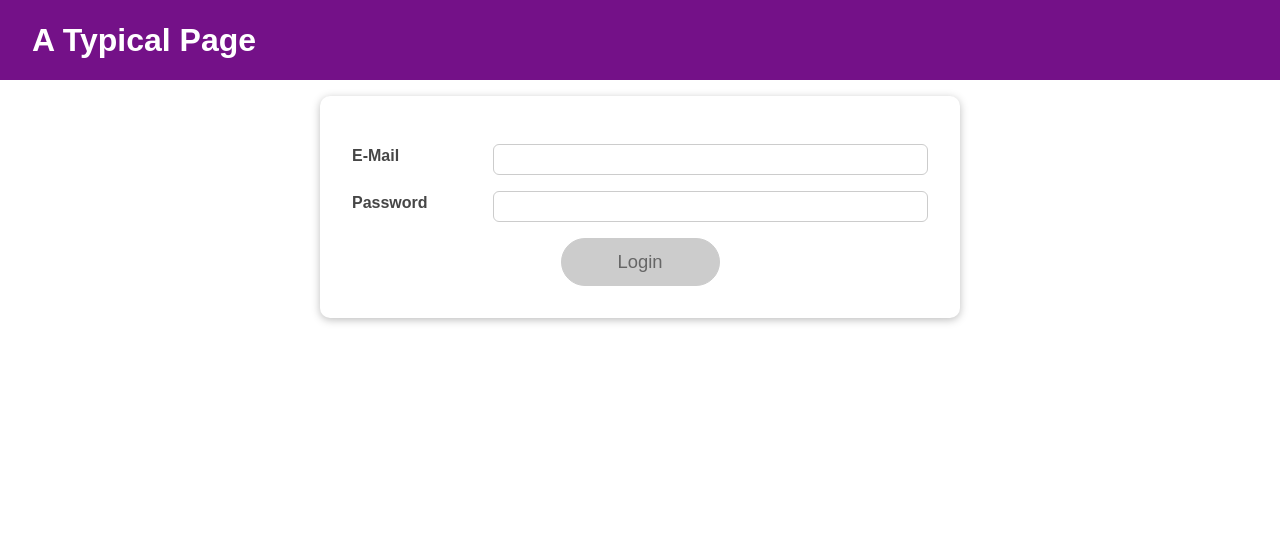
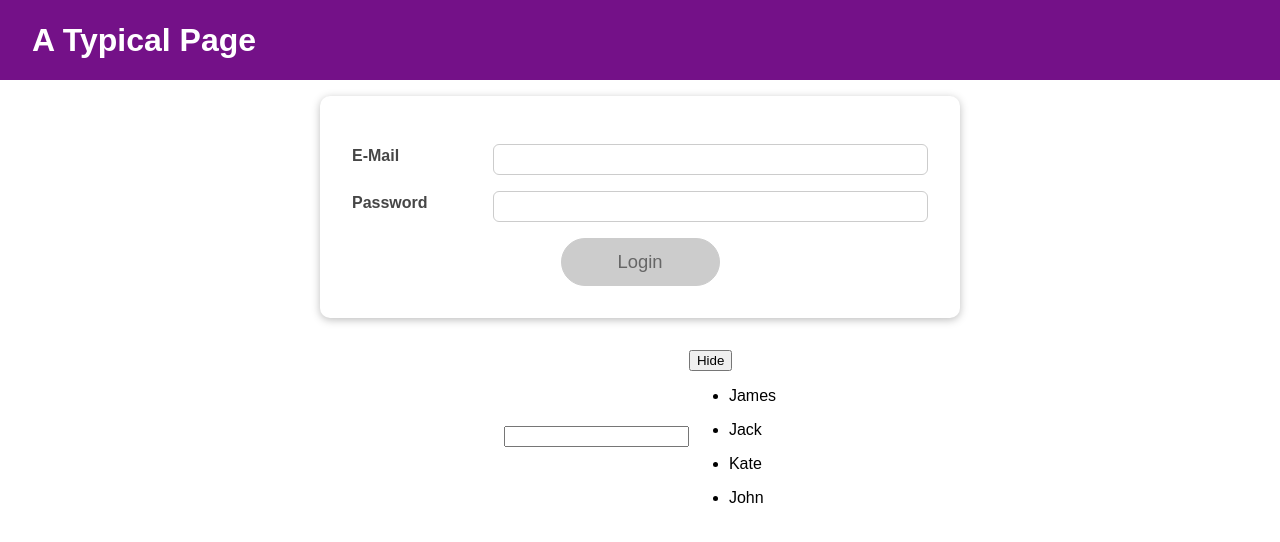
Before and after one commit to Thoss24/React-js-practice, a React (Create React App) app: page / in a window 1280 px wide. Shown: the top 542 px of the page. Built offline with nearby package versions, Linux system fonts and the light colour scheme.

Commit message:
class based component

```diff
--- a/src/App.js
+++ b/src/App.js
@@ -3,6 +3,8 @@ import React, {useContext} from 'react';
 import Login from './components/Login/Login';
 import Home from './components/Home/Home';
 import MainHeader from './components/MainHeader/MainHeader';
+import PracticeArea from './components/PracticeArea/PracticeArea';
+import UsersFinder from './components/PracticeArea/UsersFinder';
 import AuthContext from './store/auth-context';
 
 function App() {
@@ -15,6 +17,9 @@ function App() {
         {!ctx.isLoggedIn && <Login />}
         {ctx.isLoggedIn && <Home />}
       </main>
+      <PracticeArea>
+      <UsersFinder />
+      </PracticeArea>
     </React.Fragment>
   );
 }
--- /dev/null
+++ b/src/components/PracticeArea/PracticeArea.js
@@ -0,0 +1,9 @@
+import classes from './PracticeArea.module.css'
+
+const PracticeArea = (props) => {
+    return (
+        <div className={classes['practice-area']}>{props.children}</div>
+    )
+}
+
+export default PracticeArea
--- /dev/null
+++ b/src/components/PracticeArea/PracticeArea.module.css
@@ -0,0 +1,5 @@
+.practice-area {
+    display: flex;
+    justify-content: center;
+    align-items: center;
+}
--- /dev/null
+++ b/src/components/PracticeArea/User.js
@@ -0,0 +1,21 @@
+import React, { Component } from "react"
+
+//CLASS BASED COMPONENT
+
+class User extends Component {
+    render() {
+        return <ul><li>{this.props.name}</li></ul>
+    }
+}
+
+//FUNCTIONAL COMPONENT
+
+// const User = (props) => {
+//     return (
+//         <ul>
+//             <li>{props.name}</li>
+//         </ul>
+//     )
+// }
+
+export default User
--- /dev/null
+++ b/src/components/PracticeArea/User.module.css
@@ -0,0 +1,3 @@
+.users-container {
+
+}
--- /dev/null
+++ b/src/components/PracticeArea/Users.js
@@ -0,0 +1,56 @@
+import User from "./User";
+import classes from "./User.module.css";
+import React, { useState, Component } from "react";
+
+//CLASS BASED COMPONENT
+
+class Users extends Component {
+  constructor() {
+    super();
+    this.state = {
+      showUsers: true,
+    };
+  }
+
+  toggleDisplayUsers = () => {
+    this.setState((userState) => {
+        return { showUsers: !userState.showUsers}
+    });
+  };
+
+  render() {
+    const usersList = this.props.users.map((user) => <User name={user.name} />);
+
+    return (
+      <div className={classes["users-container"]}>
+        <button onClick={this.toggleDisplayUsers.bind(this)}>
+          {this.state.showUsers ? "Hide" : "Show"}
+        </button>
+        {this.state.showUsers && usersList}
+      </div>
+    )
+  }
+}
+
+//FUNCTIONAL COMPONENT
+
+// const Users = () => {
+//   const [showUsers, setShowUsers] = useState(true);
+
+//   const usersList = users.map((user) => <User name={user.name} />);
+
+//   const toggleDisplayUsers = () => {
+//     setShowUsers((userState) => !userState);
+//   };
+
+//   return (
+//     <div className={classes["users-container"]}>
+//       <button onClick={toggleDisplayUsers}>
+//         {showUsers ? "Hide" : "Show"}
+//       </button>
+//       {showUsers && usersList}
+//     </div>
+//   );
+// };
+
+export default Users;
--- /dev/null
+++ b/src/components/PracticeArea/UsersFinder.js
@@ -0,0 +1,70 @@
+import Users from "./Users"
+import React, { Fragment, useState, useEffect, Component } from "react"
+
+const users = [
+    { name: "James" },
+    { name: "Jack" },
+    { name: "Kate" },
+    { name: "John" },
+  ];
+
+//CLASS BASED COMPONENT
+
+class UsersFinder extends Component {
+    constructor() {
+        super();
+        this.state = {
+            findUsers: users,
+            searchTerm: ''
+        };
+    };
+
+    componentDidUpdate(prevProps, prevState) {
+        if (prevState.searchTerm !== this.state.searchTerm) {
+            this.setState({findUsers: users.filter((user) => user.name.includes(this.state.searchTerm))})
+        }
+    }
+
+    searchChangeHandler(event) {
+        this.setState({searchTerm: event.target.value})
+    };
+
+    render() {
+        return (
+            <Fragment>
+                <div>
+                    <input type="search" onChange={this.searchChangeHandler.bind(this)} />
+                </div>
+                <Users users={this.state.findUsers}/>
+            </Fragment>
+        )
+    }
+}
+
+//FUNCTIONAL COMPONENT
+
+// const UsersFinder = () => {
+
+//     const [findUsers, setFindUsers] = useState(users)
+
+//     const [searchTerm, setSearchTerm] = useState('');
+
+//     useEffect(() => {
+//         setFindUsers(users.filter((user) => user.name.includes(searchTerm)))
+//     }, [searchTerm])
+
+//     const searchChangeHandler = (event) => {
+//         setSearchTerm(event.target.value)
+//     };
+
+//     return (
+//         <Fragment>
+//             <div>
+//                 <input type="search" onChange={searchChangeHandler} />
+//             </div>
+//             <Users users={findUsers}/>
+//         </Fragment>
+//     )
+// }
+
+export default UsersFinder
```
